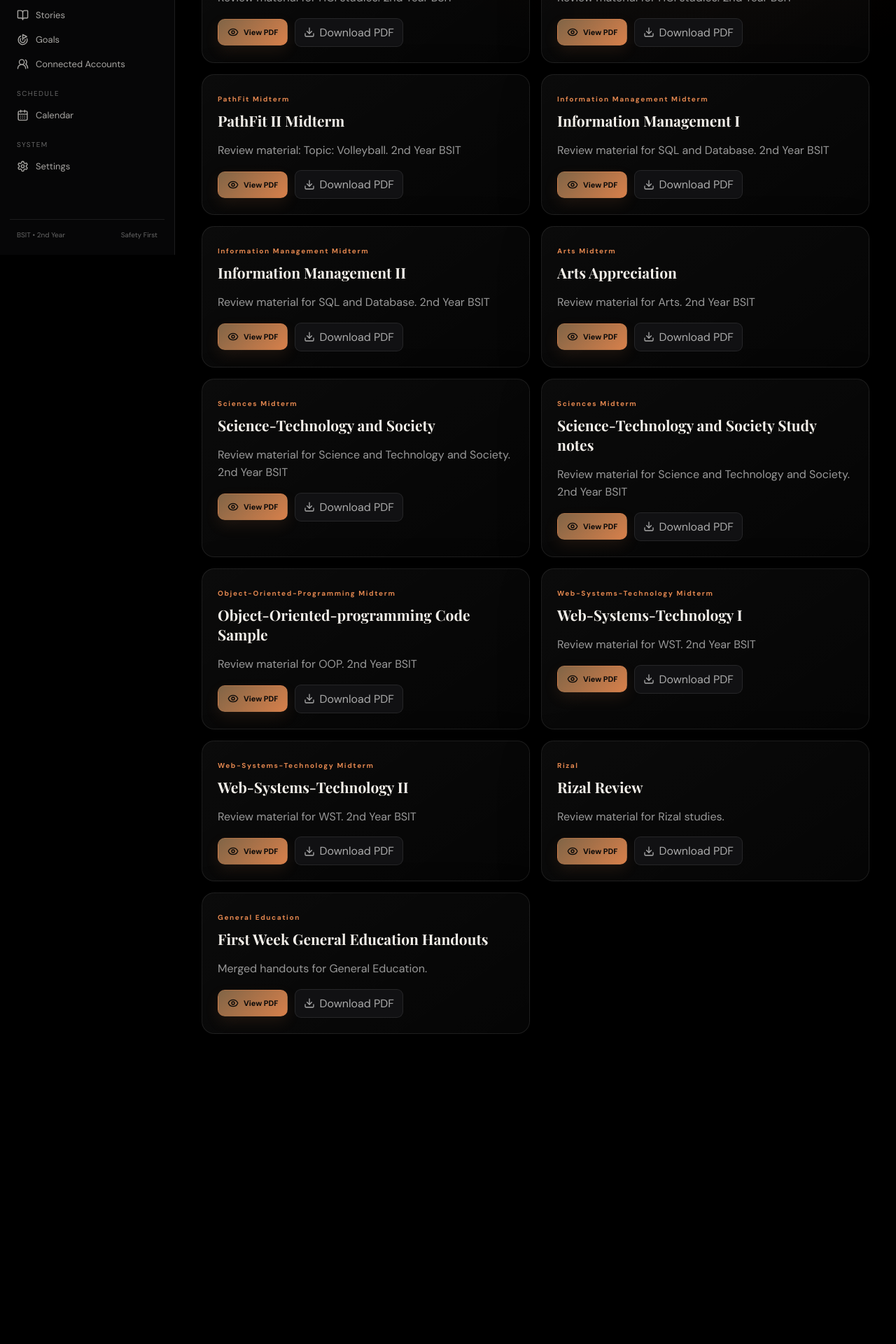
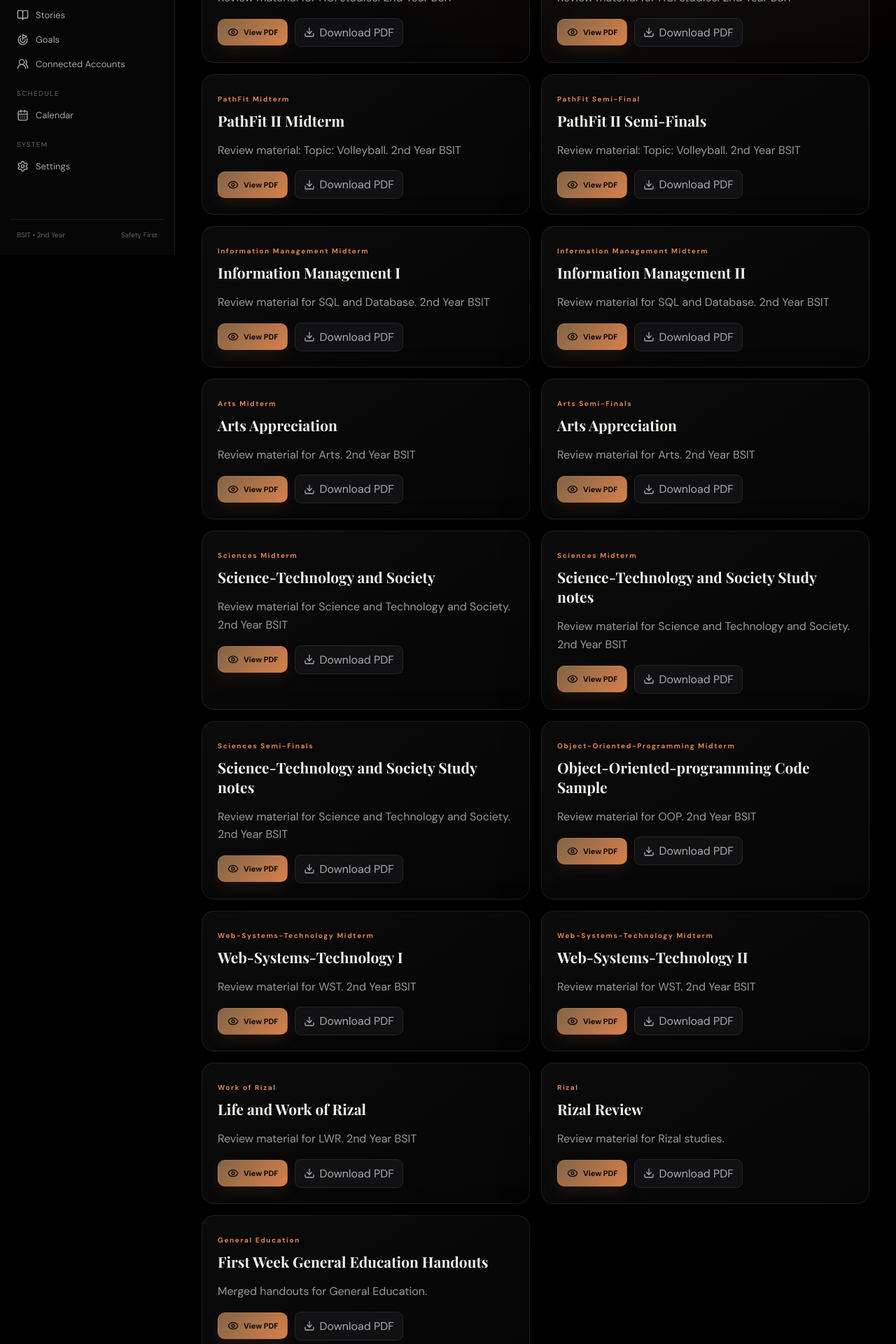
Before and after one commit to Klydex09/Personal-Portfolio, a React (Vite) app: page /notes in a window 1280 px wide. Shown: the part 436-2356 px from the top of the page at 70% size. Before the commit the page ends 1951 px from the top, so only its background shows below. Built offline with nearby package versions, Linux system fonts and the light colour scheme.

Commit message:
Update notes.js

```diff
--- a/src/data/notes.js
+++ b/src/data/notes.js
@@ -24,6 +24,14 @@ export const notes = [
     file: "/media/notes/PathFit/PATHFIT_3_Sports_Midterm_Module.pdf"
   },
   {
+    id: "P.E",
+    title: "PathFit II Semi-Finals",
+    description: "Review material: Topic: Volleyball. 2nd Year BSIT",
+    category: "PathFit Semi-Final",
+    type: "PDF",
+    file: "/media/notes/PathFit/pathfit-semi.pdf"
+  },
+  {
     id: "Information Management",
     title: "Information Management I",
     description: "Review material for SQL and Database. 2nd Year BSIT",
@@ -48,6 +56,14 @@ export const notes = [
     file: "/media/notes/Arts/Humanities_Arts_Appreciation_Midterm.pdf"
   },
   {
+    id: "Arts",
+    title: "Arts Appreciation",
+    description: "Review material for Arts. 2nd Year BSIT",
+    category: "Arts Semi-Finals",
+    type: "PDF",
+    file: "/media/notes/Arts/arts-semi.pdf"
+  },
+  {
     id: "STS",
     title: "Science-Technology and Society",
     description: "Review material for Science and Technology and Society. 2nd Year BSIT",
@@ -62,6 +78,14 @@ export const notes = [
     category: "Sciences Midterm",
     type: "PDF",
     file: "/media/notes/STS/STS_Indigenous_to_Good_Life_Study_Notes.pdf"
+  },
+  {
+    id: "STS",
+    title: "Science-Technology and Society Study notes",
+    description: "Review material for Science and Technology and Society. 2nd Year BSIT",
+    category: "Sciences Semi-Finals",
+    type: "PDF",
+    file: "/media/notes/STS/sts.pdf"
   },
   {
     id: "Coding",
@@ -88,6 +112,14 @@ export const notes = [
     file: "/media/notes/Web/MIDTERM-WEEK-8.docx.pdf"
   },
   {
+    id: "Rizal",
+    title: "Life and Work of Rizal",
+    description: "Review material for LWR. 2nd Year BSIT",
+    category: "Work of Rizal",
+    type: "PDF",
+    file: "/media/notes/Rizal/rizal.pdf"
+  },
+  {
     id: "Chariza-Reviewer",
     title: "Rizal Review",
     description: "Review material for Rizal studies. ",
```
